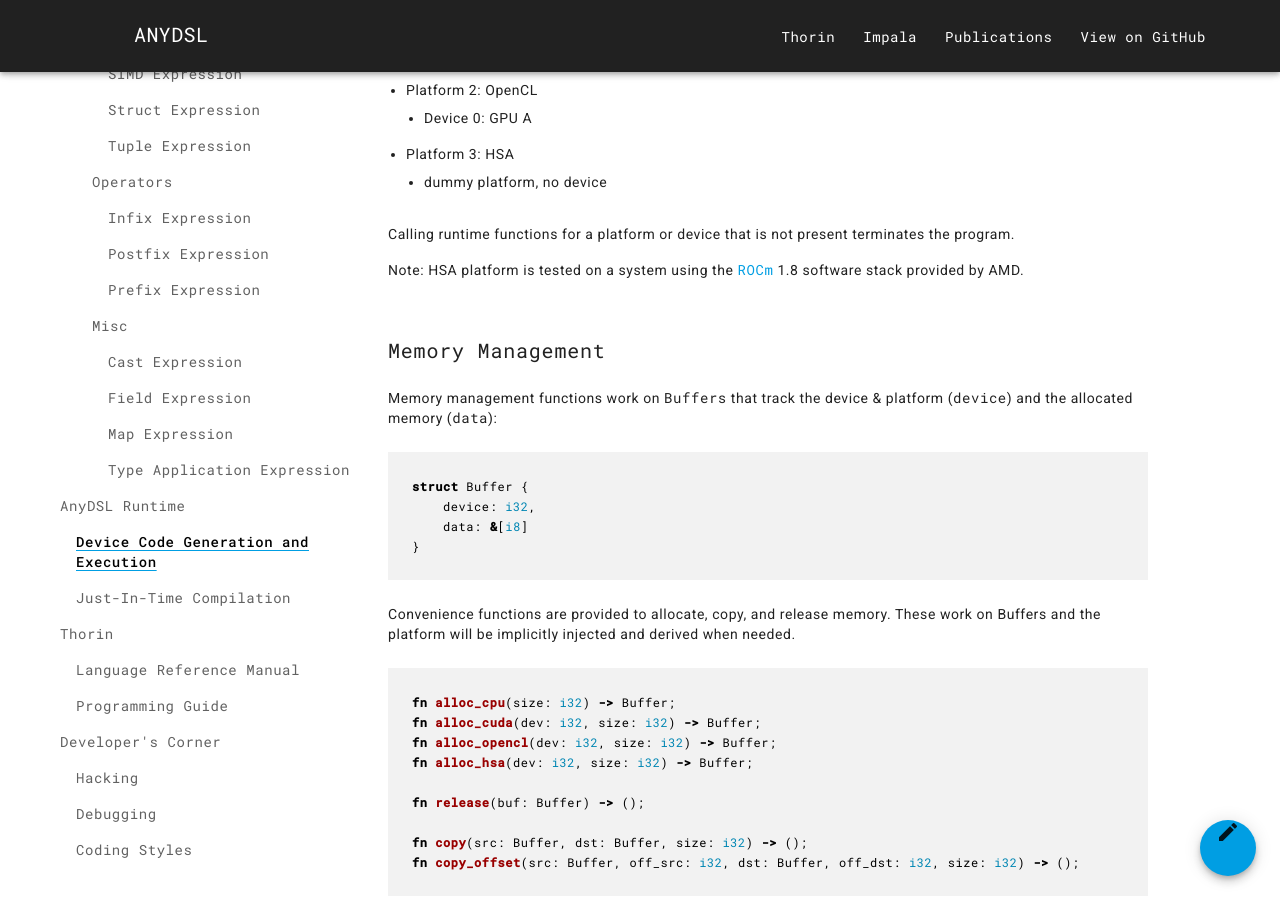
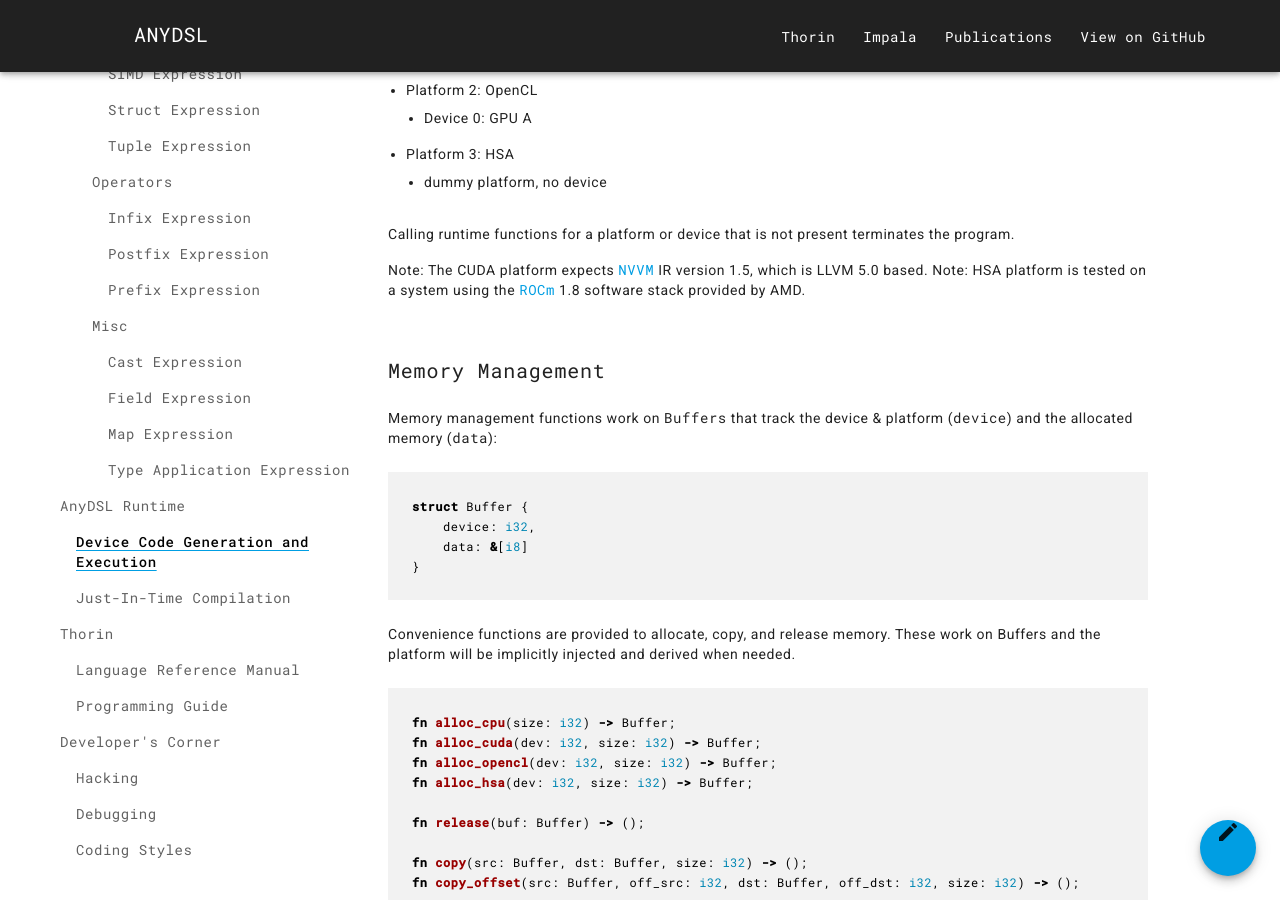
Before and after one commit to AnyDSL/anydsl.github.io, a Jekyll site: the page built from Device-Code-Generation-and-Execution.md, in a window 1280 px wide and 900 px high, scrolled down 1036 px. Built offline with Jekyll 4.4.1, drawn with Linux system fonts in a browser that asks for light colours; nearby versions of some CDN libraries.

Commit message:
NVVM version hint.

```diff
--- a/Device-Code-Generation-and-Execution.md
+++ b/Device-Code-Generation-and-Execution.md
@@ -31,6 +31,7 @@ For example, properly configured system with a NVIDIA GPU A will result in the f
 
 Calling runtime functions for a platform or device that is not present terminates the program.
 
+Note: The CUDA platform expects [NVVM](https://docs.nvidia.com/cuda/nvvm-ir-spec/index.html) IR version 1.5, which is LLVM 5.0 based.
 Note: HSA platform is tested on a system using the [ROCm](https://github.com/RadeonOpenCompute/ROCm) 1.8 software stack provided by AMD.
 
 ## Memory Management
```
